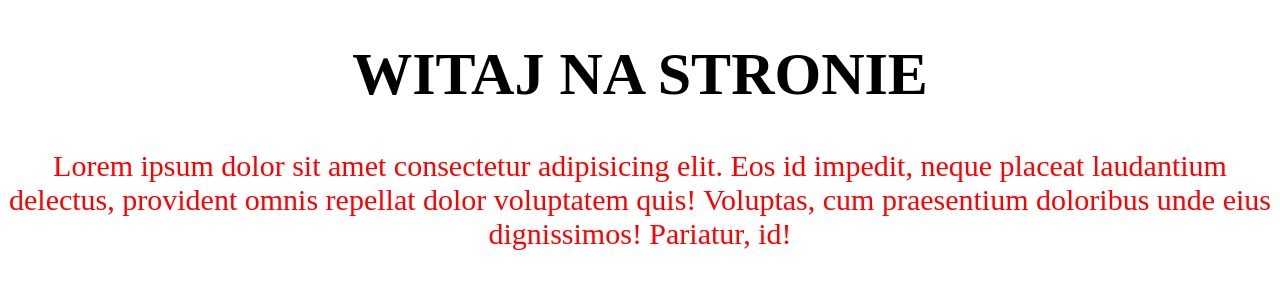
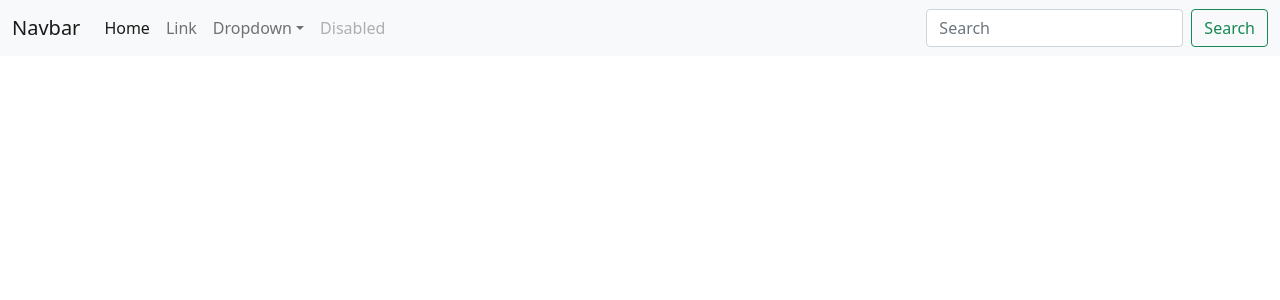
Before and after one commit to AdrianChojnacki/reactstyles, a React (Create React App) app: page / in a window 1280 px wide. Shown: the top 300 px of the page. Built offline with nearby package versions, Linux system fonts and the light colour scheme.

Commit message:
bootstrap

```diff
--- a/package.json
+++ b/package.json
@@ -6,6 +6,7 @@
     "@testing-library/jest-dom": "^5.14.1",
     "@testing-library/react": "^11.2.7",
     "@testing-library/user-event": "^12.8.3",
+    "bootstrap": "^5.1.1",
     "react": "^17.0.2",
     "react-dom": "^17.0.2",
     "react-scripts": "4.0.3",
--- a/src/App.js
+++ b/src/App.js
@@ -1,6 +1,7 @@
 import React, { Component } from "react";
 import "./App.css";
 import Text from "./Text";
+import "bootstrap/dist/css/bootstrap.min.css";
 
 export default class App extends Component {
   state = {
@@ -18,10 +19,86 @@
     if (text.length > 10) classes.push("big");
 
     return (
-      <div className="app" onClick={() => this.setState({ underline: !this.state.underline })}>
-        <h1 className={classes.join(" ")}>{text}</h1>
-        <Text />
-      </div>
+      <>
+        <nav class="navbar navbar-expand-lg navbar-light bg-light">
+          <div class="container-fluid">
+            <a class="navbar-brand" href="#">
+              Navbar
+            </a>
+            <button
+              class="navbar-toggler"
+              type="button"
+              data-bs-toggle="collapse"
+              data-bs-target="#navbarSupportedContent"
+              aria-controls="navbarSupportedContent"
+              aria-expanded="false"
+              aria-label="Toggle navigation"
+            >
+              <span class="navbar-toggler-icon"></span>
+            </button>
+            <div class="collapse navbar-collapse" id="navbarSupportedContent">
+              <ul class="navbar-nav me-auto mb-2 mb-lg-0">
+                <li class="nav-item">
+                  <a class="nav-link active" aria-current="page" href="#">
+                    Home
+                  </a>
+                </li>
+                <li class="nav-item">
+                  <a class="nav-link" href="#">
+                    Link
+                  </a>
+                </li>
+                <li class="nav-item dropdown">
+                  <a
+                    class="nav-link dropdown-toggle"
+                    href="#"
+                    id="navbarDropdown"
+                    role="button"
+                    data-bs-toggle="dropdown"
+                    aria-expanded="false"
+                  >
+                    Dropdown
+                  </a>
+                  <ul class="dropdown-menu" aria-labelledby="navbarDropdown">
+                    <li>
+                      <a class="dropdown-item" href="#">
+                        Action
+                      </a>
+                    </li>
+                    <li>
+                      <a class="dropdown-item" href="#">
+                        Another action
+                      </a>
+                    </li>
+                    <li>
+                      <hr class="dropdown-divider" />
+                    </li>
+                    <li>
+                      <a class="dropdown-item" href="#">
+                        Something else here
+                      </a>
+                    </li>
+                  </ul>
+                </li>
+                <li class="nav-item">
+                  <a class="nav-link disabled">Disabled</a>
+                </li>
+              </ul>
+              <form class="d-flex">
+                <input
+                  class="form-control me-2"
+                  type="search"
+                  placeholder="Search"
+                  aria-label="Search"
+                />
+                <button class="btn btn-outline-success" type="submit">
+                  Search
+                </button>
+              </form>
+            </div>
+          </div>
+        </nav>
+      </>
     );
   }
 }
--- a/src/Text.js
+++ b/src/Text.js
@@ -3,10 +3,13 @@
 
 export default function Text() {
   return (
-    <p className="red">
-      Lorem ipsum dolor sit amet consectetur adipisicing elit. Eos id impedit, neque placeat
-      laudantium delectus, provident omnis repellat dolor voluptatem quis! Voluptas, cum praesentium
-      doloribus unde eius dignissimos! Pariatur, id!
-    </p>
+    <>
+      <button className="btn btn-primary">BTN</button>
+      <p className="red">
+        Lorem ipsum dolor sit amet consectetur adipisicing elit. Eos id impedit, neque placeat
+        laudantium delectus, provident omnis repellat dolor voluptatem quis! Voluptas, cum
+        praesentium doloribus unde eius dignissimos! Pariatur, id!
+      </p>
+    </>
   );
 }
```
Also changed, not shown: 1 other file (tests, documents, lock files or other folders).
